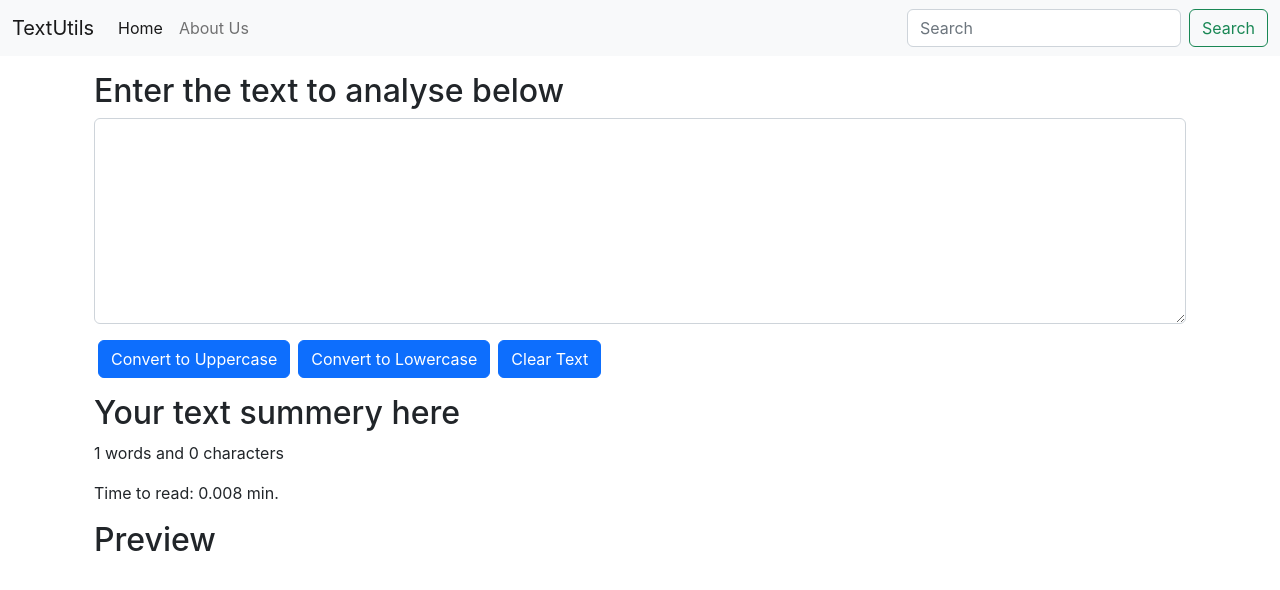
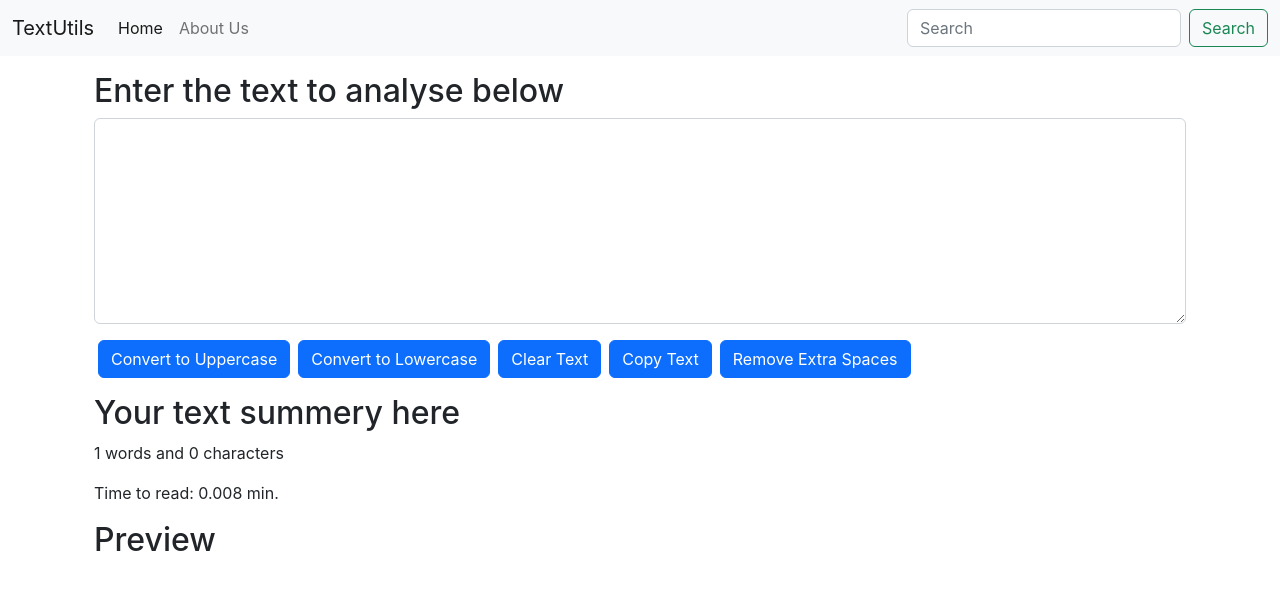
Before and after one commit to erpramod/React-Tutorials, a React (Create React App) app in the folder TextUtils/: page / in a window 1280 px wide. Shown: the top 590 px of the page. Built offline with nearby package versions, Linux system fonts and the light colour scheme.

Commit message:
Added Copy Text and Remove extra spaces
Added Copy Text and Remove extra spaces

```diff
--- a/TextUtils/src/components/TextForm.js
+++ b/TextUtils/src/components/TextForm.js
@@ -15,6 +15,18 @@ export default function TextForm(props) {
     let clearText = '';
     setText(clearText);
   }
+
+  const handelCopyText = () =>{
+    let getText = document.getElementById('myBox');
+    getText.select();
+    navigator.clipboard.writeText(getText.value);
+  }
+
+  const handelExtraSpaces = () =>{
+    let getText = text.split(/[ ]+/);
+    setText(getText.join(" "));
+  }
+
   const handelOnChange = (event) => {
     setText(event.target.value);
   };
@@ -40,6 +52,12 @@ export default function TextForm(props) {
         <button className="btn btn-primary mx-1" onClick={handelClearCase}>
           Clear Text
         </button>
+        <button className="btn btn-primary mx-1" onClick={handelCopyText}>
+          Copy Text
+        </button>
+        <button className="btn btn-primary mx-1" onClick={handelExtraSpaces}>
+          Remove Extra Spaces
+        </button>
       </div>
       <div className="container my-3">
         <h2>Your text summery here</h2>
```
